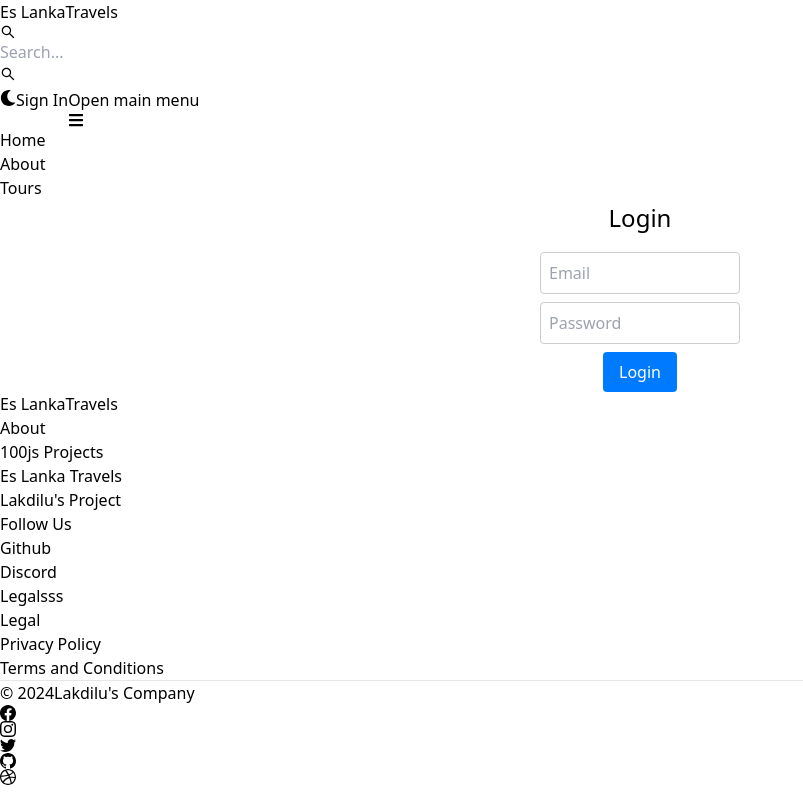
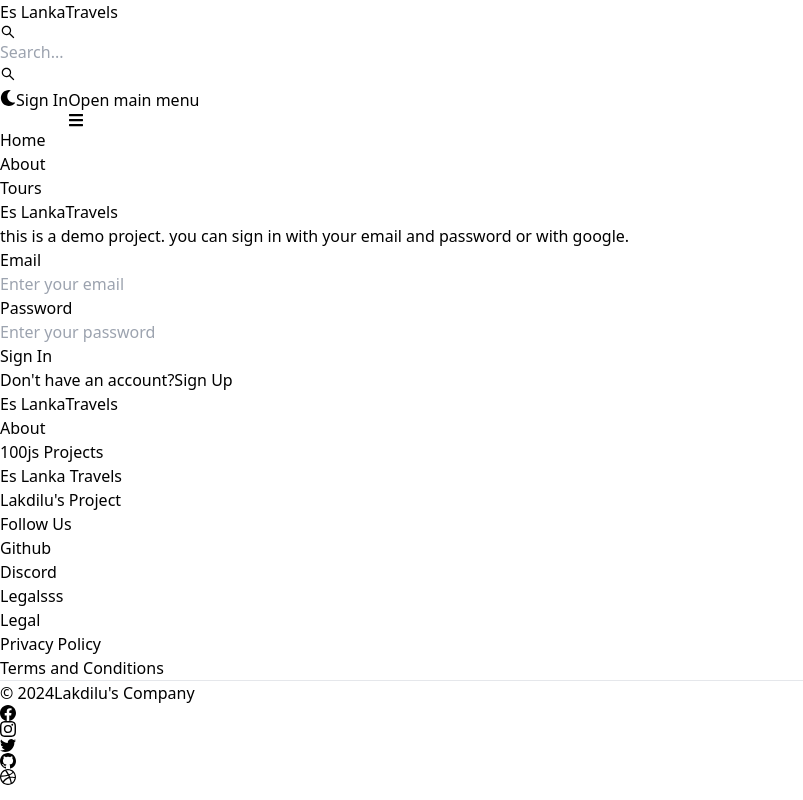
Before and after one commit to lakdiludilshan/Es-Lanka-Travels, a React (Vite) app in the folder frontend/: page /login in a window 1280 px wide. Shown: the whole page, without its empty margins (0-803 px from the left). Built offline with nearby package versions, Linux system fonts and the light colour scheme.

Commit message:
login page ui implemented

```diff
--- a/frontend/src/App.jsx
+++ b/frontend/src/App.jsx
@@ -1,6 +1,6 @@
 import axios from "axios";
 import { BrowserRouter, Routes, Route, Link } from "react-router-dom";
-import LoginPage from "./pages/LoginPage";
+import Login from "./pages/Login";
 import HomePage from "./pages/HomePage";
 import RequireAuth from "./components/RequireAuth";
 import Signup from "./pages/Signup";
@@ -18,7 +18,7 @@
         <Header />
         <Routes>
           <Route index element={ <RequireAuth> <HomePage /> </RequireAuth> }/>
-          <Route path="/login" element={<LoginPage />} />
+          <Route path="/login" element={<Login />} />
           <Route path="/signup" element={<Signup/>} />
           <Route path="/logout" element={<Logout/>} />
           <Route path="/about" element={<About/>} />
--- a/frontend/src/components/LoginForm.jsx
+++ /dev/null
@@ -1,76 +0,0 @@
-import React from "react";
-import styled from "styled-components";
-import authStore from "../stores/authStore";
-import { useNavigate } from "react-router-dom";
-
-const LoginForm = () => {
-  const store = authStore();
-  const navigate = useNavigate();
-
-  const handleLogin = async (e) => {
-    e.preventDefault();
-    await store.login();
-
-    //navigate
-    navigate("/")
-  }
-
-  return (
-    <Container>
-      <Title>Login</Title>
-      <Form onSubmit={handleLogin}>
-        <Input
-          onChange={store.updateLoginForm}
-          value={store.loginForm.email}
-          type="email"
-          name="email"
-          placeholder="Email"
-        />
-        <Input
-          onChange={store.updateLoginForm}
-          value={store.loginForm.password}
-          type="password"
-          name="password"
-          placeholder="Password"
-        />
-        <Button type="submit">Login</Button>
-      </Form>
-    </Container>
-  );
-};
-
-const Container = styled.div`
-  display: flex;
-  flex-direction: column;
-  align-items: center;
-`;
-
-const Title = styled.h2`
-  font-size: 24px;
-  margin-bottom: 16px;
-`;
-
-const Form = styled.form`
-  display: flex;
-  flex-direction: column;
-  align-items: center;
-`;
-
-const Input = styled.input`
-  padding: 8px;
-  margin-bottom: 8px;
-  border: 1px solid #ccc;
-  border-radius: 4px;
-  width: 200px;
-`;
-
-const Button = styled.button`
-  padding: 8px 16px;
-  background-color: #007bff;
-  color: #fff;
-  border: none;
-  border-radius: 4px;
-  cursor: pointer;
-`;
-
-export default LoginForm;
--- a/frontend/src/components/SignupForm.jsx
+++ /dev/null
@@ -1,76 +0,0 @@
-import React from "react";
-import styled from "styled-components";
-import authStore from "../stores/authStore";
-import { useNavigate } from "react-router-dom";
-
-const SignupForm = () => {
-  const store = authStore();
-  const navigate = useNavigate();
-
-  const handleSignup = async (e) => {
-    e.preventDefault();
-    await store.signup();
-
-    //navigate to log after signup
-    navigate("/login");
-  };
-
-  return (
-    <Container>
-      <Title>Sign Up Form</Title>
-      <Form onSubmit={handleSignup}>
-        <Input
-          onChange={store.updateSignupForm}
-          value={store.signupForm.email}
-          type="email"
-          name="email"
-          placeholder="Email"
-        />
-        <Input
-          onChange={store.updateSignupForm}
-          value={store.signupForm.password}
-          type="password"
-          name="password"
-          placeholder="Password"
-        />
-        <Button type="submit">SignUp</Button>
-      </Form>
-    </Container>
-  );
-};
-
-const Container = styled.div`
-  display: flex;
-  flex-direction: column;
-  align-items: center;
-`;
-
-const Title = styled.h2`
-  font-size: 24px;
-  margin-bottom: 16px;
-`;
-
-const Form = styled.form`
-  display: flex;
-  flex-direction: column;
-  align-items: center;
-`;
-
-const Input = styled.input`
-  padding: 8px;
-  margin-bottom: 8px;
-  border: 1px solid #ccc;
-  border-radius: 4px;
-  width: 200px;
-`;
-
-const Button = styled.button`
-  padding: 8px 16px;
-  background-color: #007bff;
-  color: #fff;
-  border: none;
-  border-radius: 4px;
-  cursor: pointer;
-`;
-
-export default SignupForm;
--- /dev/null
+++ b/frontend/src/pages/Login.jsx
@@ -0,0 +1,127 @@
+import React from "react";
+import { Link, useNavigate } from "react-router-dom";
+import SignupForm from "../components/SignupForm";
+import { Alert, Button, Label, Spinner, TextInput } from "flowbite-react";
+import { useState } from "react";
+
+const Login = () => {
+
+  const [formData, setFormData] = useState({});
+  const [error, setError] = useState(null);
+  const [loading, setLoading] = useState(false);
+  const navigate = useNavigate();
+
+  const handleChange = (e) => {
+    setFormData({ ...formData, [e.target.id]: e.target.value.trim() });
+  };
+
+
+  const handleSubmit = async (e) => {
+    e.preventDefault();
+    if (!formData.email || !formData.password) {
+      setError("Please fill all the fields");
+      return;
+    }
+    try {
+      setLoading(true);
+      setError(null);
+      const res = await fetch("/api/users/login", {
+        method: "POST",
+        headers: {
+          "Content-Type": "application/json",
+        },
+        body: JSON.stringify(formData),
+      });
+
+      const contentType = res.headers.get("content-type");
+      let data;
+      if (contentType && contentType.includes("application/json")) {
+        data = await res.json();
+      } else {
+        data = await res.text(); // Handle non-JSON response
+      }
+
+      if (data.success=== false) {
+        return setError(data.message);
+      }
+
+      setLoading(false);
+
+      if (res.status === 200) {
+        navigate("/");
+      }
+
+    } catch (error) {
+      console.log(error);
+      setLoading(false);
+    }
+    };
+
+  return (
+    <div className="min-h-screen mt-20 ">
+      <div className="flex p-3 max-w-3xl mx-auto flex-col md:flex-row md:items-center gap-5">
+
+        {/* left */}
+        <div className="flex-1">
+          <Link to="/" className="font-bold dark:text-white text-4xl">
+            <span className="px-2 py-1 bg-gradient-to-r from-indigo-500 via-purple-500 to-pink-500 rounded-lg text-white">
+              Es Lanka
+            </span>
+            Travels
+          </Link>
+          <p className="text-sm mt-5">
+            this is a demo project. you can sign in with your email and password
+            or with google.
+          </p>
+        </div>
+
+        {/* right */}
+        <div className="flex-1">
+          <form className="flex flex-col gap-4" onSubmit={handleSubmit}>
+            <div>
+              <Label value="Email" />
+              <TextInput
+                type="email"
+                placeholder="Enter your email"
+                id="email"
+                onChange={handleChange}
+              />
+            </div>
+            <div>
+              <Label value="Password" />
+              <TextInput
+                type="password"
+                placeholder="Enter your password"
+                id="password"
+                onChange={handleChange}
+              />
+            </div>
+            <Button gradientDuoTone="purpleToPink" type="submit" disabled={loading}>
+              {loading ? (
+                <>
+                <Spinner size='sm'/>
+                <span className="pl-3">Loading...</span>
+                </>
+              ) : "Sign In"}
+            </Button>
+          </form>
+          <div className="flex gap-2 text-sm mt-5">
+            <span>Don't have an account?</span>
+            <Link to="/signup" className="text-blue-500">
+                Sign Up
+            </Link>
+          </div>
+          {
+            error && (
+              <Alert className="mt-5 " color='failure'>
+                {error}
+              </Alert>
+            )
+          }
+        </div>
+      </div>
+    </div>
+  );
+};
+
+export default Login;
--- a/frontend/src/pages/LoginPage.jsx
+++ /dev/null
@@ -1,12 +0,0 @@
-import React from 'react'
-import LoginForm from '../components/LoginForm';
-
-const LoginPage = () => {
-  return (
-    <div>
-      <LoginForm />
-    </div>
-  )
-}
-
-export default LoginPage;
```
Also changed, not shown: 1 other file (tests, documents, lock files or other folders).
